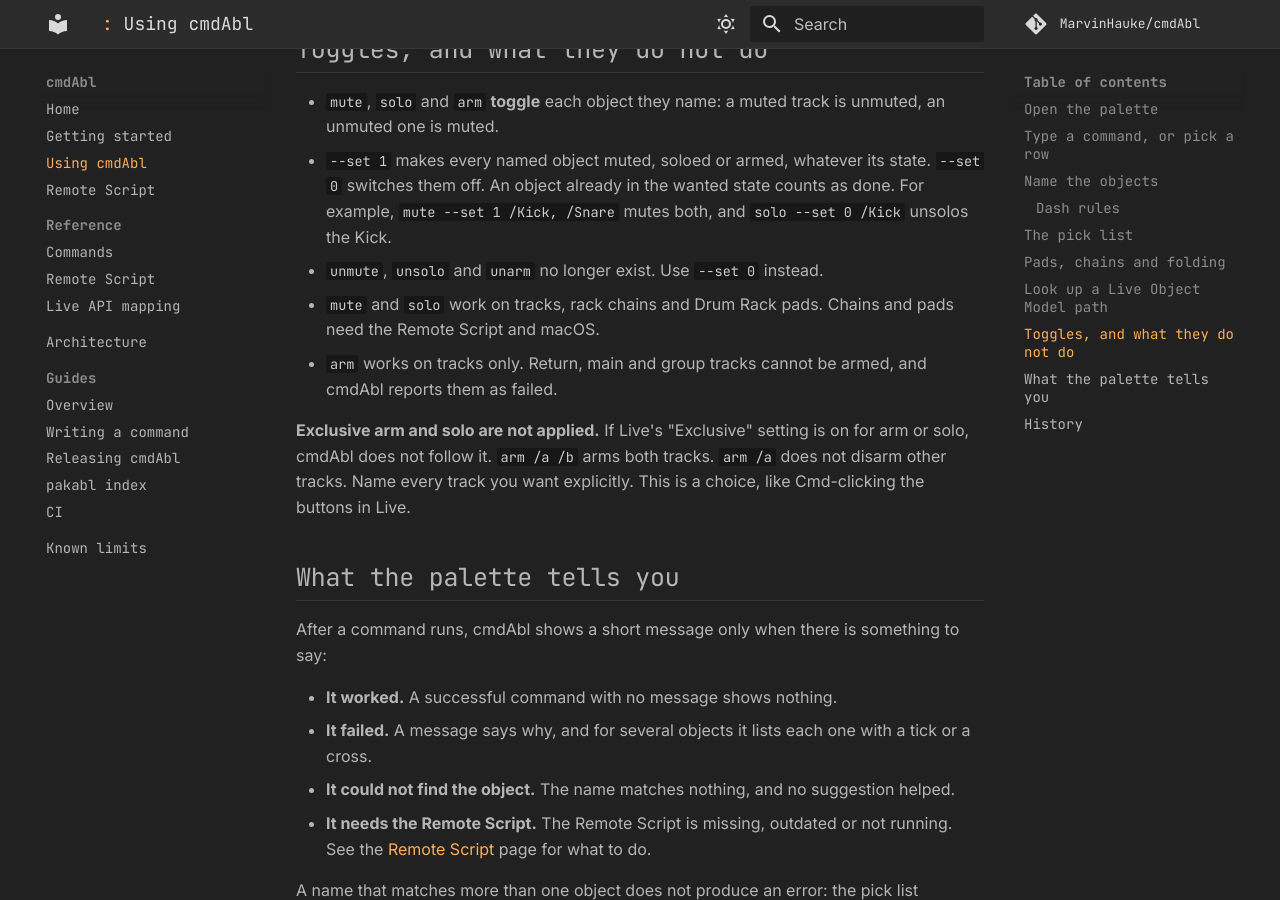
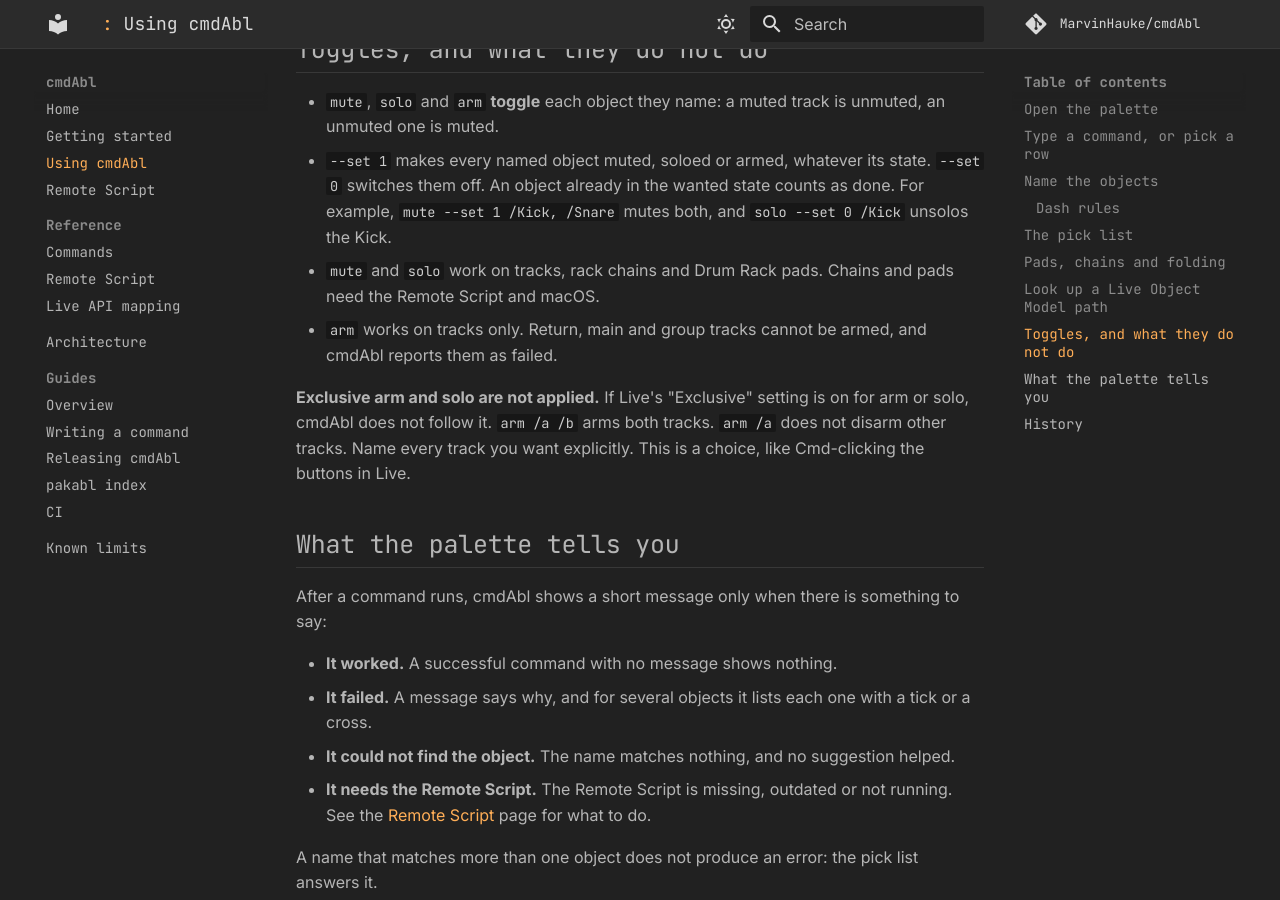
Before and after one commit to MarvinHauke/cmdAbl, an MkDocs documentation site: the page built from docs/using.md, in a window 1280 px wide and 900 px high, scrolled down 2919 px. Built offline with MkDocs 1.6.1 and Material for MkDocs 9.7.7, drawn with Linux system fonts in a browser that asks for light colours; comment, search, counter and statistics services are not loaded.

Commit message:
docs: using page no longer mentions the removed unmute, unsolo and unarm
Co-Authored-By: Claude Haiku 5.5 <noreply@anthropic.com>

```diff
--- a/docs/using.md
+++ b/docs/using.md
@@ -99,7 +99,6 @@ Live Object Model.
 - `--set 1` makes every named object muted, soloed or armed, whatever its state. `--set 0` switches them off. An
   object already in the wanted state counts as done. For example, `mute --set 1 /Kick, /Snare` mutes both, and
   `solo --set 0 /Kick` unsolos the Kick.
-- `unmute`, `unsolo` and `unarm` no longer exist. Use `--set 0` instead.
 - `mute` and `solo` work on tracks, rack chains and Drum Rack pads. Chains and pads need the Remote Script
   and macOS.
 - `arm` works on tracks only. Return, main and group tracks cannot be armed, and cmdAbl reports them as failed.
```
